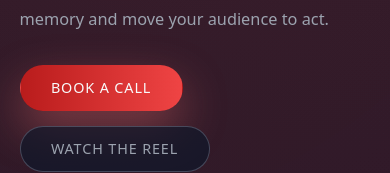
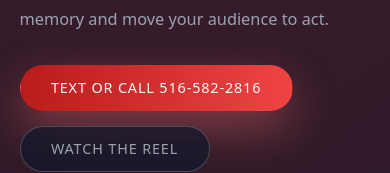
Before and after one commit to Wrestling-Reimagined/dineInHellProductions, a React (Vite) app: page / in a window 390 px wide. Shown: the part 363-536 px from the top of the page. Built offline with nearby package versions, Linux system fonts and the light colour scheme.

Commit message:
Replace 'Book a Call' buttons with phone number 516-582-2816

```diff
--- a/src/App.tsx
+++ b/src/App.tsx
@@ -1,4 +1,3 @@
-const CALENDLY_URL = "https://calendly.com/your-placeholder-link";
 const INTRO_VIDEO_URL =
   "https://www.youtube.com/embed/l5wU3B79BQA?si=7mAwv2xc6H8nIXQ6";
 
@@ -30,11 +29,9 @@ function App() {
             <div className="hero-actions">
               <a
                 className="btn btn-primary"
-                href={CALENDLY_URL}
-                target="_blank"
-                rel="noreferrer"
+                href="tel:516-582-2816"
               >
-                Book a Call
+                Text or Call 516-582-2816
               </a>
               <a className="btn btn-ghost" href="#video">
                 Watch the Reel
@@ -243,18 +240,16 @@ function App() {
             <p className="eyebrow">Contact</p>
             <h2>Ready to light the fuse?</h2>
             <p className="section-subtitle">
-              Book a 20-minute call and let&apos;s talk about the next piece
+              Text or call 516-582-2816 to talk about the next piece
               your brand needs.
             </p>
           </div>
           <div className="contact-actions">
             <a
               className="btn btn-primary"
-              href={CALENDLY_URL}
-              target="_blank"
-              rel="noreferrer"
+              href="tel:516-582-2816"
             >
-              Book a Call
+              Text or Call 516-582-2816
             </a>
             <p className="contact-email">
               Prefer email? Reach out at{" "}
```
